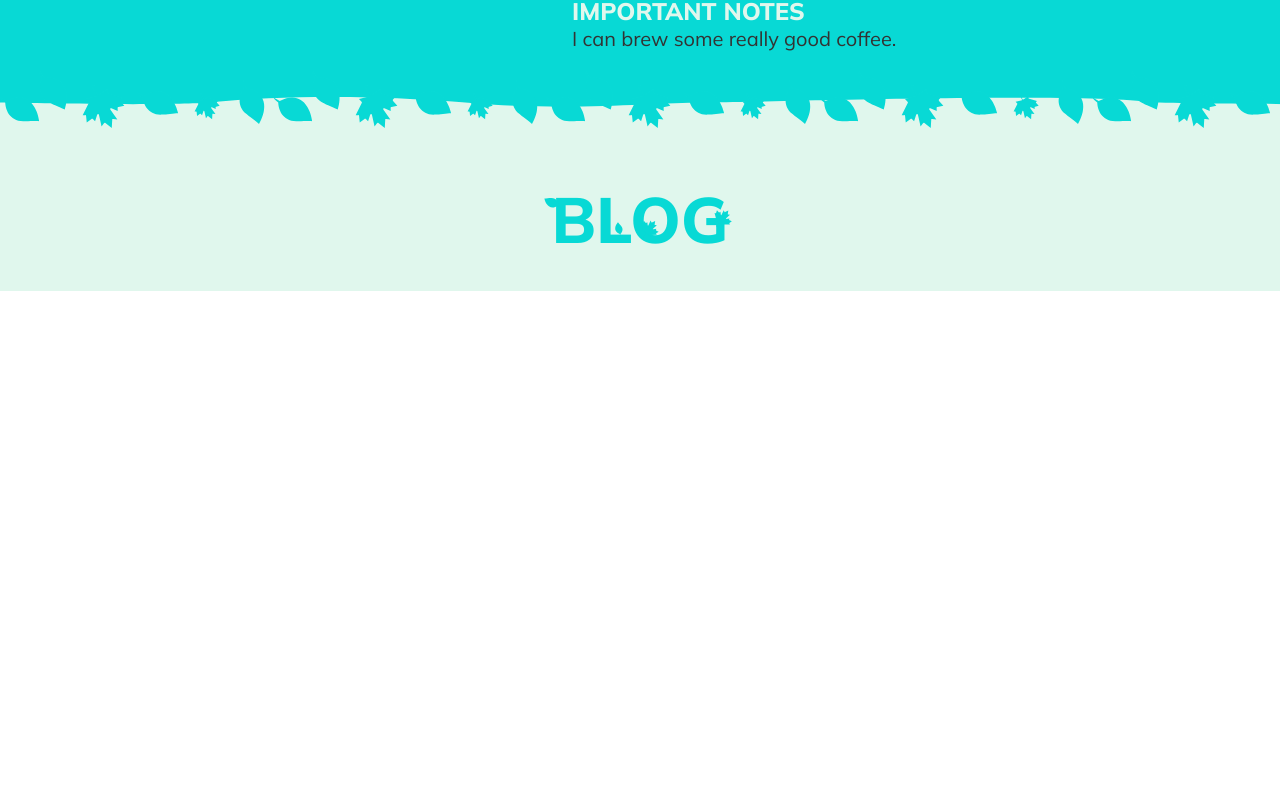
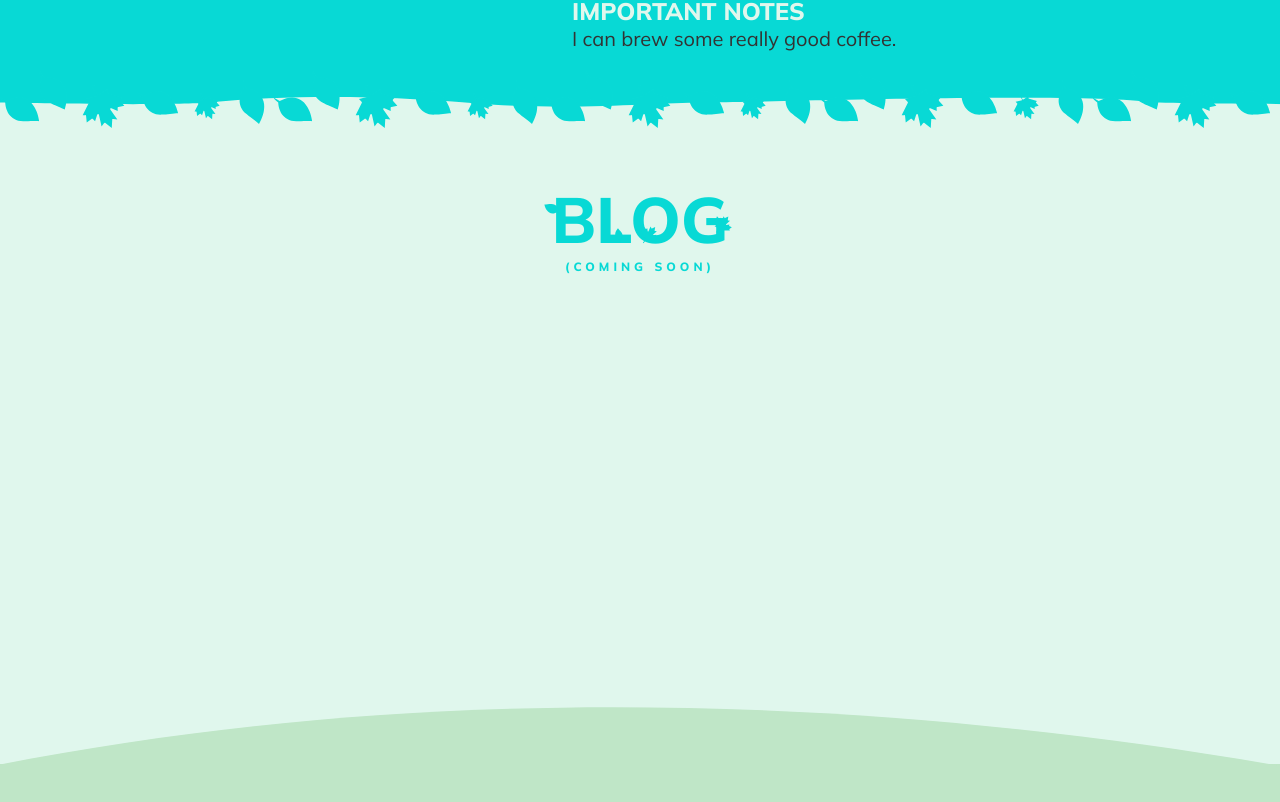
Before and after one commit to rafaelgiro/portfolio, a Next.js app: page / in a window 1280 px wide. Shown: the part 1336-2138 px from the top of the page. Before the commit the page ends 1627 px from the top, so only its background shows below. Built offline with nearby package versions, Linux system fonts and the light colour scheme.

Commit message:
chore: add comming soon section for blog and a placeholder footer

```diff
--- a/modules/About/components/WhaleIllustration/Smoke.tsx
+++ b/modules/About/components/WhaleIllustration/Smoke.tsx
@@ -86,7 +86,7 @@ export const Smoke = () => {
           y2="48.4549"
           stroke="white"
           strokeWidth="2"
-          stroke-linecap="round"
+          strokeLinecap="round"
         />
         <line
           x1="283.5"
@@ -95,7 +95,7 @@ export const Smoke = () => {
           y2="112.455"
           stroke="white"
           strokeWidth="2"
-          stroke-linecap="round"
+          strokeLinecap="round"
         />
         <line
           x1="380.5"
@@ -104,7 +104,7 @@ export const Smoke = () => {
           y2="289.455"
           stroke="`white`"
           strokeWidth="2"
-          stroke-linecap="round"
+          strokeLinecap="round"
         />
       </g>
     </>
--- a/modules/About/components/WhaleIllustration/Whale.tsx
+++ b/modules/About/components/WhaleIllustration/Whale.tsx
@@ -118,9 +118,9 @@ export const Whale = () => {
 <ellipse cx="348.5" cy="114.455" rx="5" ry="2" fill="white"/>
 <ellipse cx="353.5" cy="307.455" rx="5" ry="2" fill="white"/>
 <ellipse cx="383.5" cy="325.455" rx="5" ry="2" fill="white"/>
-<line x1="89.5" y1="10.4549" x2="89.5" y2="48.4549" stroke="white" strokeWidth="2" stroke-linecap="round"/>
-<line x1="287.5" y1="74.4549" x2="287.5" y2="112.455" stroke="white" strokeWidth="2" stroke-linecap="round"/>
-<line x1="384.5" y1="251.455" x2="384.5" y2="289.455" stroke="white" strokeWidth="2" stroke-linecap="round"/>
+<line x1="89.5" y1="10.4549" x2="89.5" y2="48.4549" stroke="white" strokeWidth="2" strokeLinecap="round"/>
+<line x1="287.5" y1="74.4549" x2="287.5" y2="112.455" stroke="white" strokeWidth="2" strokeLinecap="round"/>
+<line x1="384.5" y1="251.455" x2="384.5" y2="289.455" stroke="white" strokeWidth="2" strokeLinecap="round"/>
 </g>
 <circle r="91" transform="matrix(-1 0 0 1 523.055 412)" fill="white" stroke="black" strokeWidth="5"/>
 <path d="M316.555 531.5C366.955 541.9 397.555 514.833 407.055 498C398.704 496.532 385.572 494.74 375.055 494.494C366.473 494.294 359.634 495.124 358.555 498C356.155 504.4 329.889 513.333 316.555 519C310.722 523.167 302.555 531.5 316.555 531.5Z" fill="#FFE6C3"/>
--- a/modules/BlogPreview/BlogPreview.tsx
+++ b/modules/BlogPreview/BlogPreview.tsx
@@ -14,6 +14,9 @@ export const BlogPreview = () => {
         <Typography component="h2" typeScale="title-1">
           BLOG
         </Typography>
+        <Typography component="h2" typeScale="eyebrown">
+          (coming soon)
+        </Typography>
       </div>
     </div>
   );
--- a/modules/BlogPreview/styles/BlogPreview.module.scss
+++ b/modules/BlogPreview/styles/BlogPreview.module.scss
@@ -11,11 +11,15 @@
 }
 
 .blog-preview {
+  height: 70vh;
+  display: flex;
+  flex-direction: column;
+  align-items: center;
   .title {
-    margin: 0 auto;
     position: relative;
     width: min-content;
     padding: 2rem;
+    text-align: center;
 
     h2 {
       color: var(--color-water-dark);
--- /dev/null
+++ b/modules/Footer/Footer.tsx
@@ -0,0 +1,12 @@
+import styles from "./styles/Footer.module.scss";
+
+export const Footer = () => {
+  return (
+    <div className={styles.footer}>
+      <svg viewBox="0 0 1440 67" fill="none" xmlns="http://www.w3.org/2000/svg">
+        <path d="M-7 66.0313C430.5 -20.5 920.3 -22.7687 1439.5 66.0313H-7Z" />
+      </svg>
+      <div className={styles.footer__content}></div>
+    </div>
+  );
+};
--- /dev/null
+++ b/modules/Footer/index.tsx
@@ -0,0 +1 @@
+export * from "./Footer";
--- /dev/null
+++ b/modules/Footer/styles/Footer.module.scss
@@ -0,0 +1,11 @@
+.footer {
+  svg {
+    fill: var(--color-triangle);
+    margin-bottom: -0.4rem;
+  }
+
+  &__content {
+    height: 10rem;
+    background-color: var(--color-triangle);
+  }
+}
--- a/pages/index.tsx
+++ b/pages/index.tsx
@@ -6,6 +6,7 @@ import { Layout } from "../modules/Layout";
 import { Cover } from "../modules/Cover";
 import { About } from "../modules/About";
 import { BlogPreview } from "../modules/BlogPreview";
+import { Footer } from "../modules/Footer";
 
 const Home: NextPage = () => {
   return (
@@ -29,6 +30,7 @@ const Home: NextPage = () => {
       <Cover />
       <About />
       <BlogPreview />
+      <Footer />
     </Layout>
   );
 };
```
Also changed, not shown: __blog/CSS Containers.md (added), __blog/CSS para desenvolvedores backend.md (added), __blog/Desenhando svgs sem.md (added), __blog/Meu projeto precisa de Microfrontends?.md (added).
